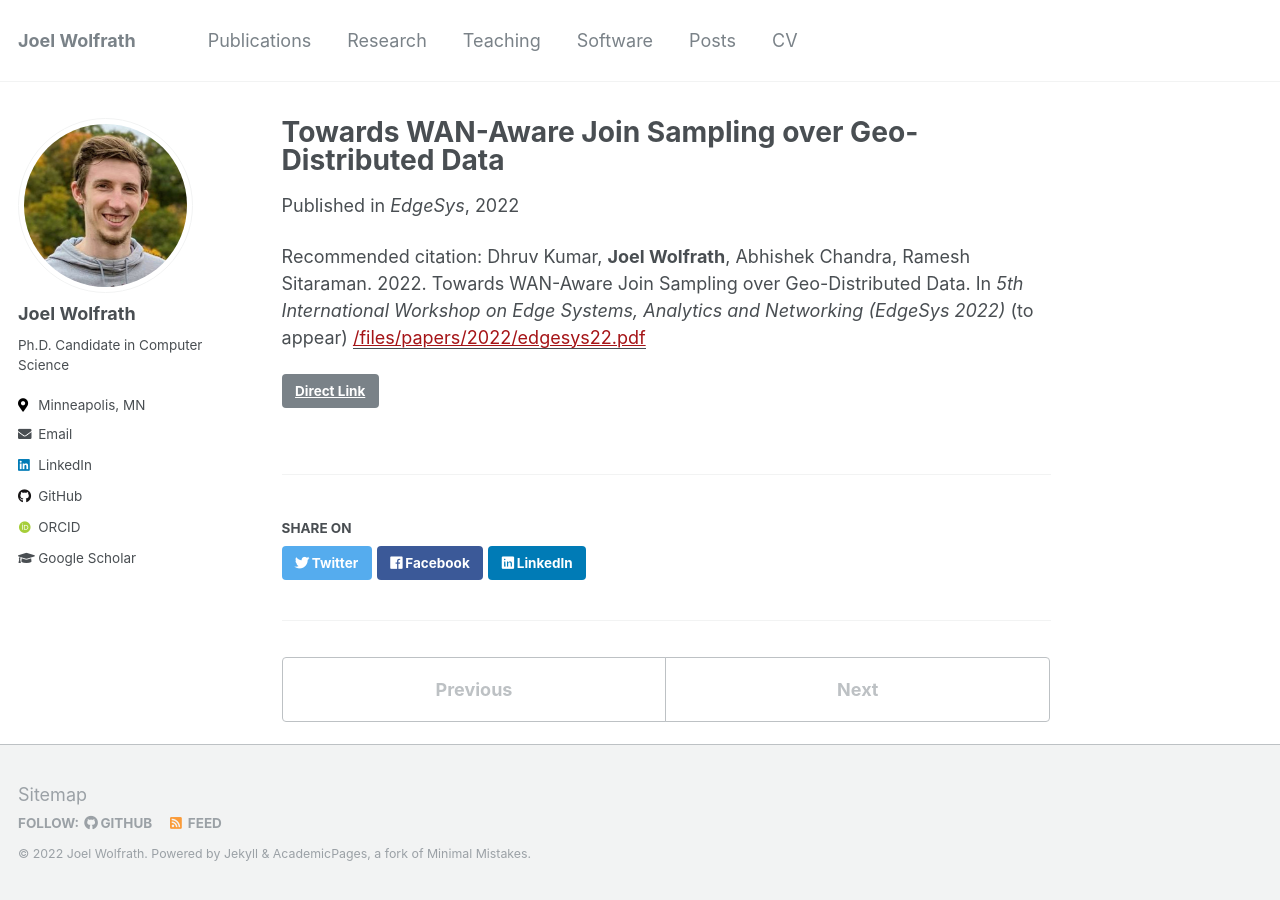
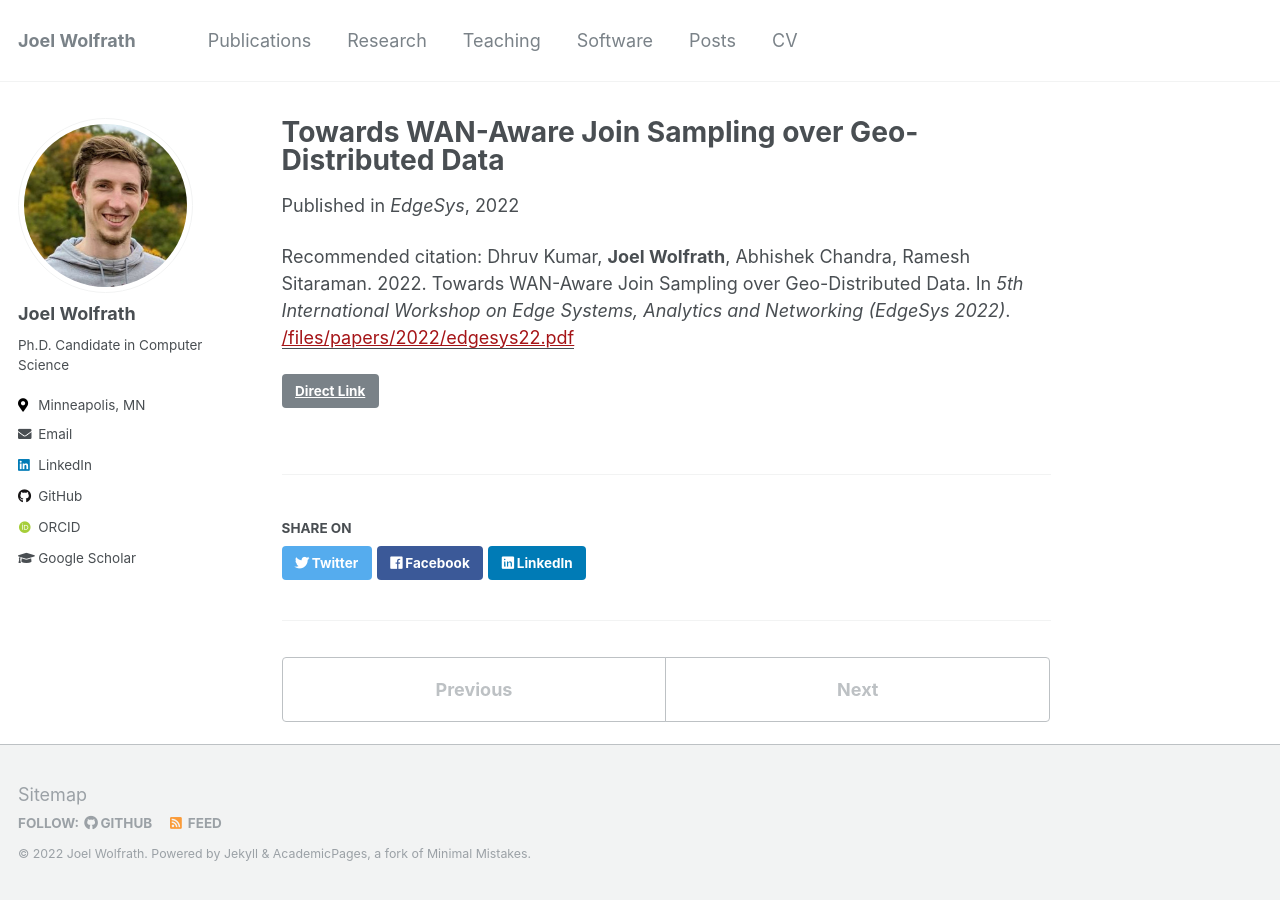
Before and after one commit to jswolfrath/jswolfrath.github.io, a Jekyll site: the page built from _publications/2022-edgesys.md, in a window 1280 px wide. Built offline with Jekyll 4.4.1, drawn with Linux system fonts in a browser that asks for light colours; some web fonts are replaced.

Commit message:
Update EdgeSys 22 info

```diff
--- a/_publications/2022-edgesys.md
+++ b/_publications/2022-edgesys.md
@@ -4,7 +4,7 @@ collection: publications
 permalink: /publication/2022-edgesys
 date: 2022-04-05
 venue: 'EdgeSys'
-link: 'https://edge-sys.github.io/2022/index.html'
+link: 'https://dl.acm.org/doi/abs/10.1145/3517206.3526268'
 paperurl: '/files/papers/2022/edgesys22.pdf'
-citation: 'Dhruv Kumar, <b>Joel Wolfrath</b>, Abhishek Chandra, Ramesh Sitaraman. 2022. Towards WAN-Aware Join Sampling over Geo-Distributed Data. In <i>5th International Workshop on Edge Systems, Analytics and Networking (EdgeSys 2022)</i> (to appear)'
+citation: 'Dhruv Kumar, <b>Joel Wolfrath</b>, Abhishek Chandra, Ramesh Sitaraman. 2022. Towards WAN-Aware Join Sampling over Geo-Distributed Data. In <i>5th International Workshop on Edge Systems, Analytics and Networking (EdgeSys 2022)</i>.'
 ---
```
